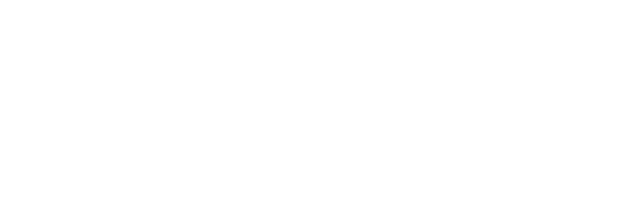
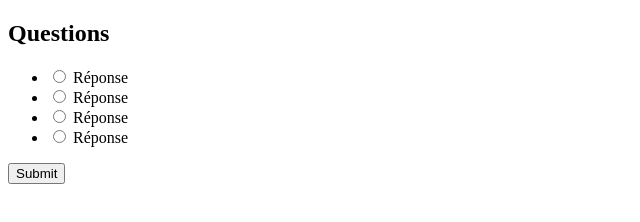
Before and after one commit to Benjamin-Mag/Quizz-solo-Project, a plain HTML site: page index.html in a window 1280 px wide. Shown: the whole page, without its empty margins (0-640 px from the left). Drawn offline with Linux system fonts and the light colour scheme.

Commit message:
adds input on HTML

```diff
--- a/index.html
+++ b/index.html
@@ -8,6 +8,31 @@
     <title>Quiz Quiz Project</title>
   </head>
   <body>
+    <div class="quiz-box" id="quiz">
+      <div class="header-box">
+        <h2 id="question">Questions</h2>
+        <ul>
+          <li>
+            <input type="radio" name="answer" id="a" class="answer" />
+            <label for="a" id="answer_a">Réponse</label>
+          </li>
+          <li>
+            <input type="radio" name="answer" id="b" class="answer" />
+            <label for="b" id="answer_b">Réponse</label>
+          </li>
+          <li>
+            <input type="radio" name="answer" id="c" class="answer" />
+            <label for="c" id="answer_c">Réponse</label>
+          </li>
+          <li>
+            <input type="radio" name="answer" id="d" class="answer" />
+            <label for="d" id="answer_d">Réponse</label>
+          </li>
+        </ul>
+      </div>
+      <button id="submit">Submit</button>
+    </div>
+
     <script src="script.js"></script>
   </body>
 </html>
```
